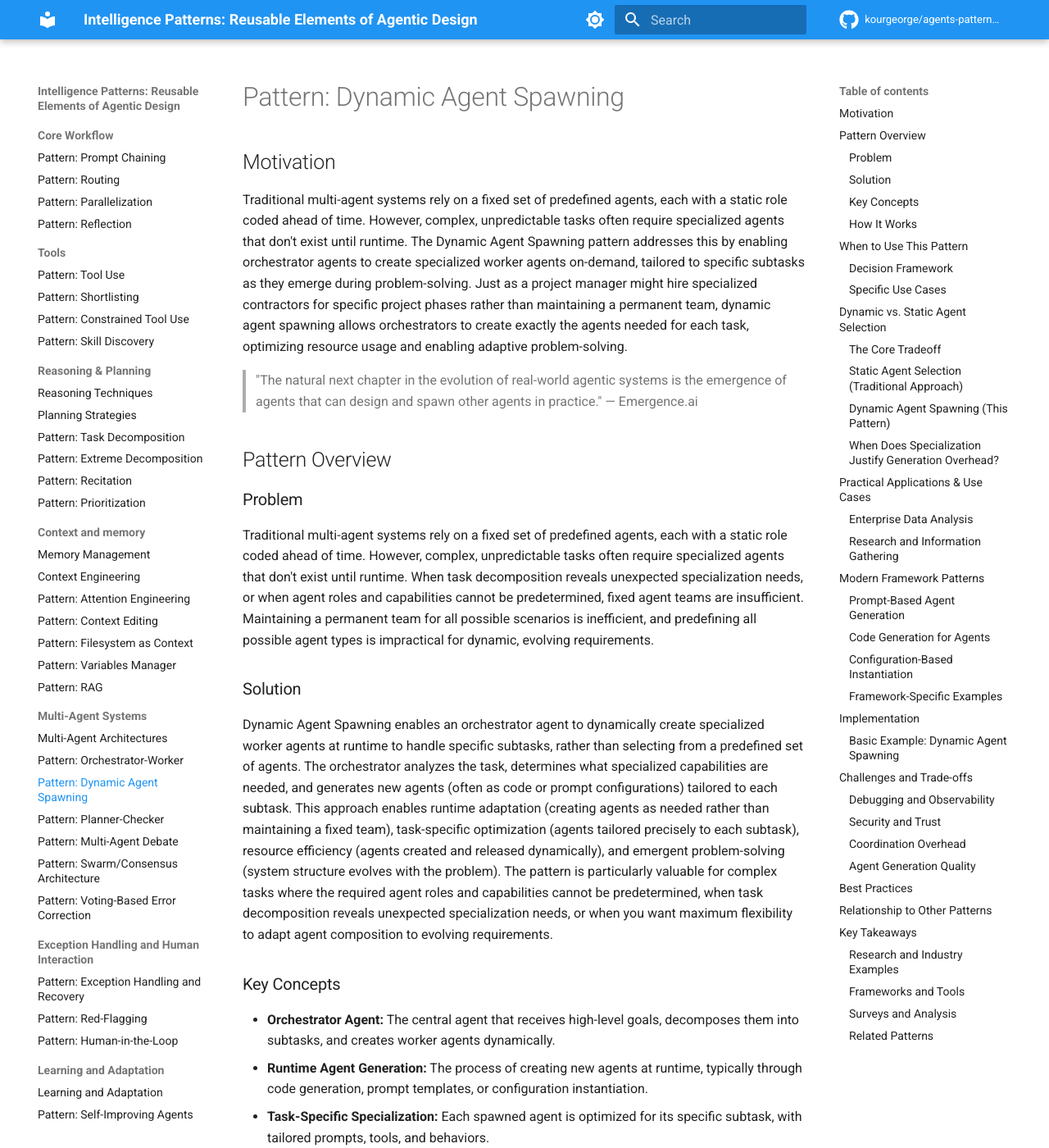
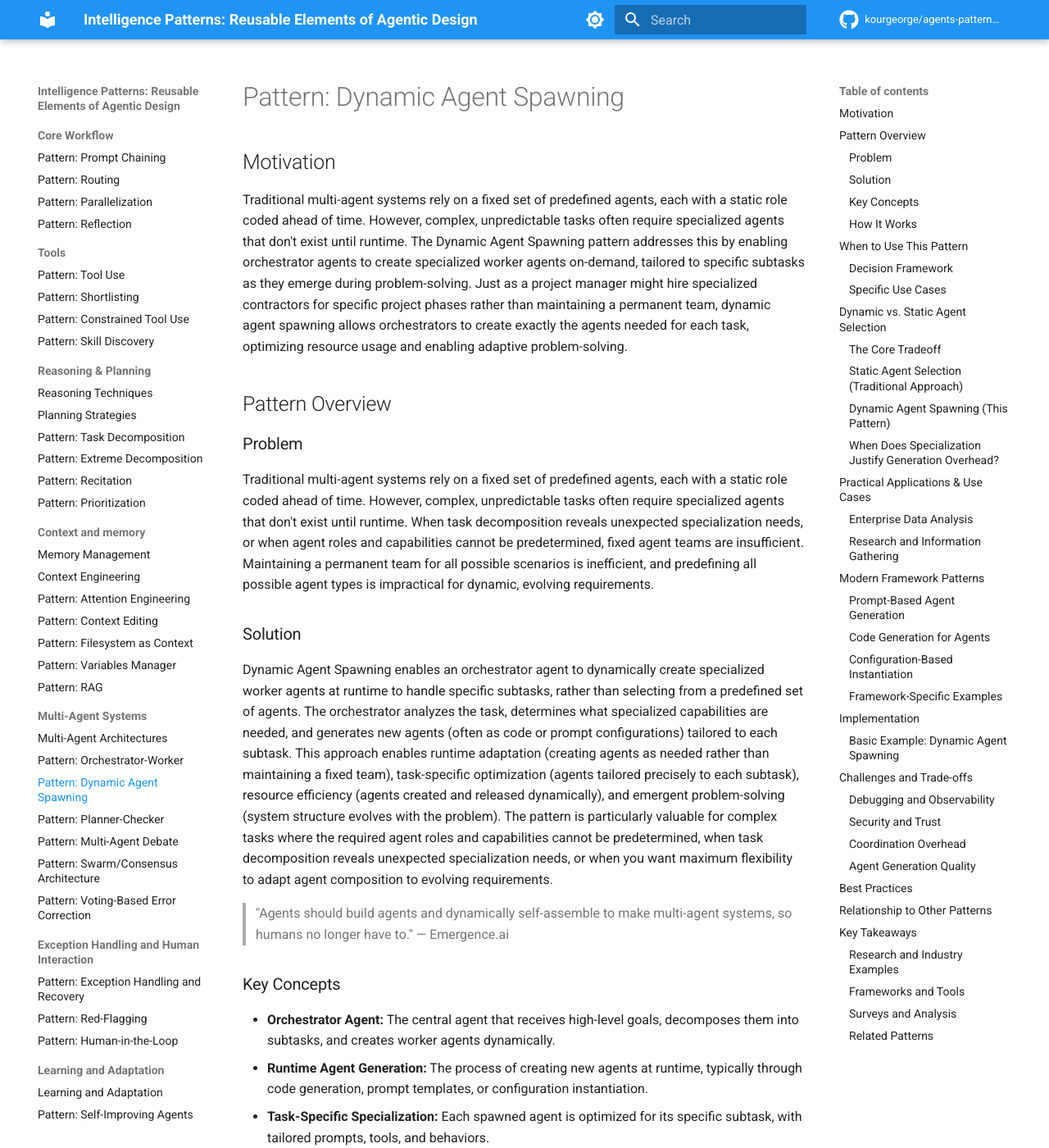
Before and after one commit to kourgeorge/agents-patterns-atlas, an MkDocs documentation site: the page built from docs/dynamic-agent-spawning.md, in a window 1280 px wide and 1400 px high. Shown: the whole window at 82% size. Built offline with MkDocs 1.6.1 and Material for MkDocs 9.7.7, drawn with Linux system fonts in a browser that asks for light colours; comment, search, counter and statistics services are not loaded.

```diff
--- a/docs/dynamic-agent-spawning.md
+++ b/docs/dynamic-agent-spawning.md
@@ -6,8 +6,6 @@ Traditional multi-agent systems rely on a fixed set of predefined agents, each w
 However, complex, unpredictable tasks often require specialized agents that don't exist until runtime.
 The Dynamic Agent Spawning pattern addresses this by enabling orchestrator agents to create specialized worker agents on-demand, tailored to specific subtasks as they emerge during problem-solving.
 Just as a project manager might hire specialized contractors for specific project phases rather than maintaining a permanent team, dynamic agent spawning allows orchestrators to create exactly the agents needed for each task, optimizing resource usage and enabling adaptive problem-solving.
-
-> "The natural next chapter in the evolution of real-world agentic systems is the emergence of agents that can design and spawn other agents in practice." — Emergence.ai
 
 ## Pattern Overview
 
@@ -18,6 +16,8 @@ Traditional multi-agent systems rely on a fixed set of predefined agents, each w
 ### Solution
 
 Dynamic Agent Spawning enables an orchestrator agent to dynamically create specialized worker agents at runtime to handle specific subtasks, rather than selecting from a predefined set of agents. The orchestrator analyzes the task, determines what specialized capabilities are needed, and generates new agents (often as code or prompt configurations) tailored to each subtask. This approach enables runtime adaptation (creating agents as needed rather than maintaining a fixed team), task-specific optimization (agents tailored precisely to each subtask), resource efficiency (agents created and released dynamically), and emergent problem-solving (system structure evolves with the problem). The pattern is particularly valuable for complex tasks where the required agent roles and capabilities cannot be predetermined, when task decomposition reveals unexpected specialization needs, or when you want maximum flexibility to adapt agent composition to evolving requirements.
+
+> "Agents should build agents and dynamically self-assemble to make multi-agent systems, so humans no longer have to." — Emergence.ai
 
 ### Key Concepts
 
```
Also changed, not shown: docs/preface.md (+4 -1 lines), docs/self-improving-agents.md (+1 -1 lines).
